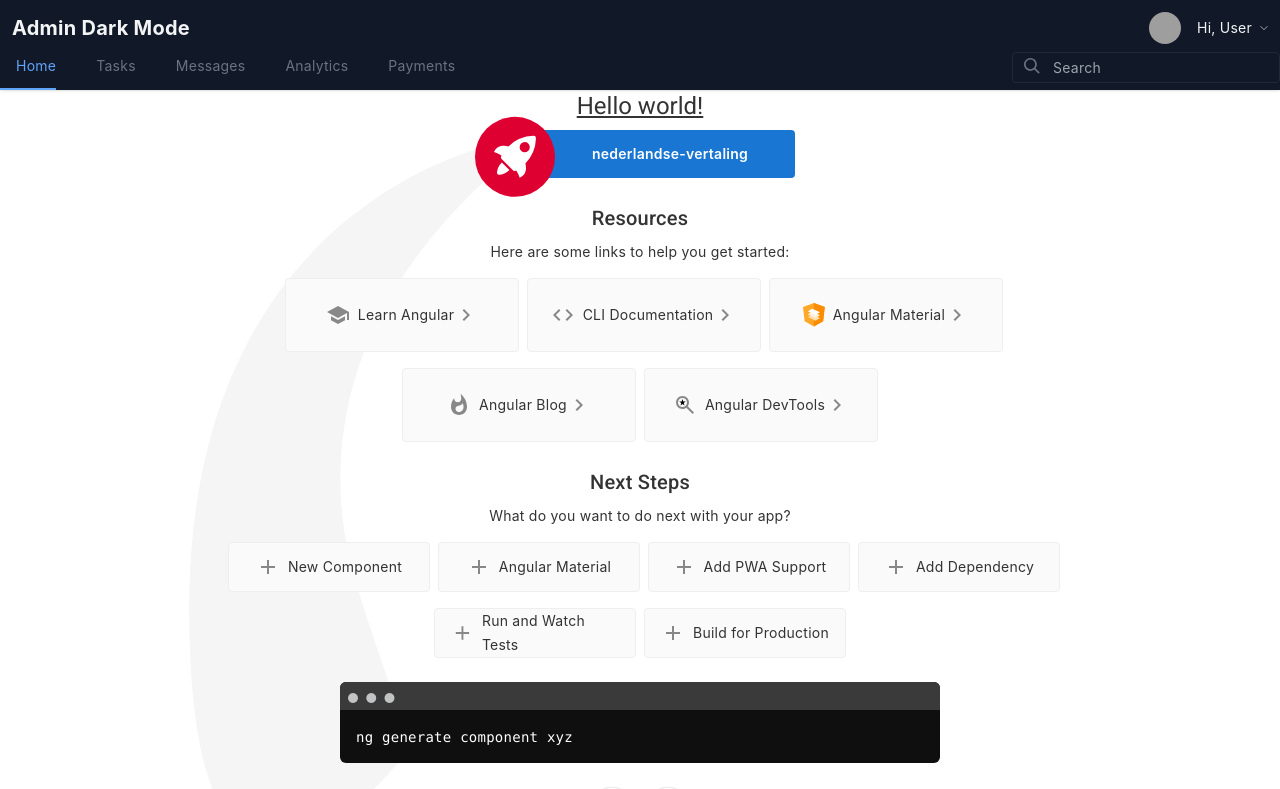
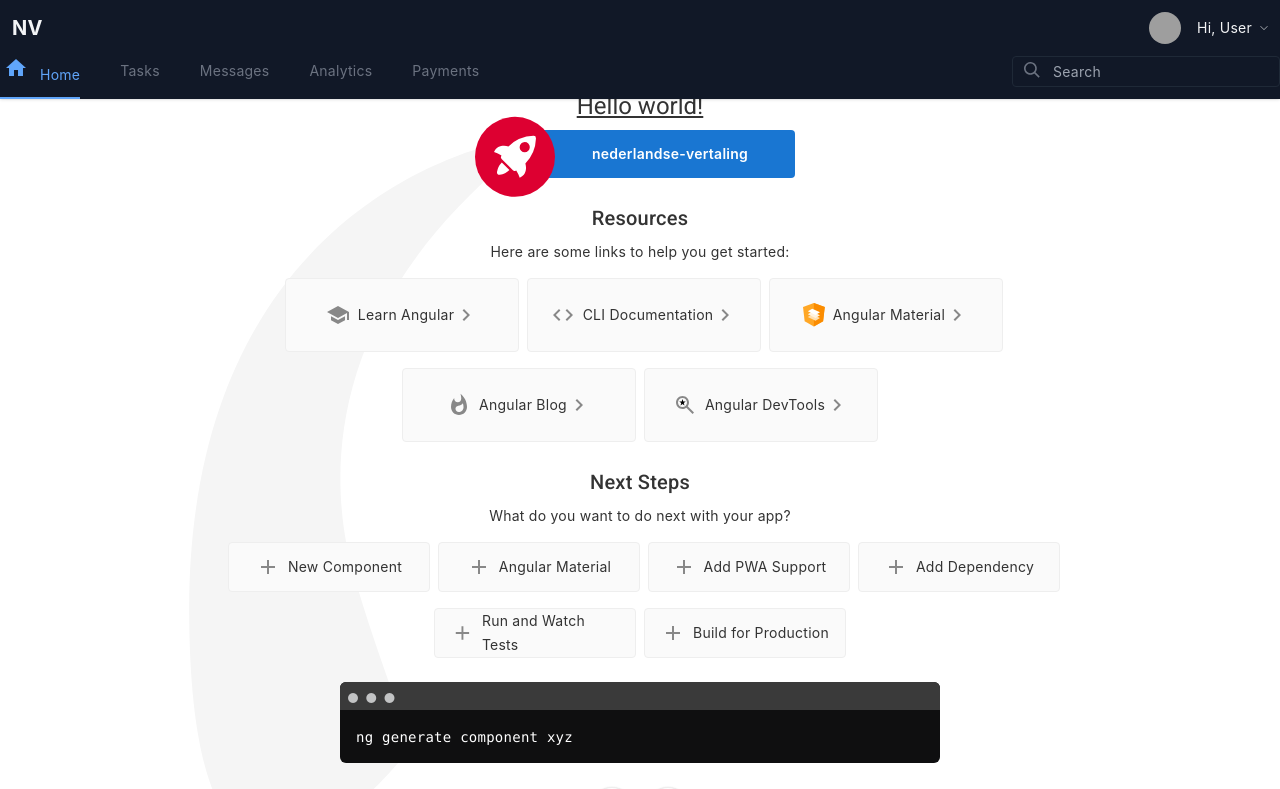
Before and after one commit to HeinDiez/nederlandse-vertaling, an Angular app: page / in a window 1280 px wide. Shown: the top 789 px of the page. Built offline with nearby package versions, Linux system fonts and the light colour scheme; grey boxes are pictures that could not be loaded.

Commit message:
added icon module and added into navigation.

```diff
--- a/src/app/app.module.ts
+++ b/src/app/app.module.ts
@@ -10,6 +10,8 @@
 import { HomepageComponent } from './component/homepage/homepage.component';
 import { AboutComponent } from './page/about/about.component';
 import { NavigationComponent } from './component/navigation/navigation.component';
+
+import {MatIconModule} from '@angular/material/icon';
 
 @NgModule({
   declarations: [
@@ -24,7 +26,8 @@
   imports: [
     BrowserModule,
     AppRoutingModule,
-    BrowserAnimationsModule
+    BrowserAnimationsModule,
+    MatIconModule
   ],
   providers: [],
   bootstrap: [AppComponent]
--- a/src/app/component/navigation/navigation.component.html
+++ b/src/app/component/navigation/navigation.component.html
@@ -1,11 +1,10 @@
 <nav id="header" class="bg-gray-900 fixed w-full z-10 top-0 shadow">
-
 
     <div class="w-full container mx-auto flex flex-wrap items-center mt-0 pt-3 pb-3 md:pb-0">
 
         <div class="w-1/2 pl-2 md:pl-0">
             <a class="text-gray-100 text-base xl:text-xl no-underline hover:no-underline font-bold"  href="#">
-                <i class="fas fa-moon text-blue-400 pr-3"></i> Admin Dark Mode
+                <i class="fas fa-moon text-blue-400 pr-3"></i> NV
             </a>
         </div>
         <div class="w-1/2 pr-0">
@@ -40,8 +39,9 @@
         <div class="w-full flex-grow lg:flex lg:items-center lg:w-auto hidden lg:block mt-2 lg:mt-0 bg-gray-900 z-20" id="nav-content">
             <ul class="list-reset lg:flex flex-1 items-center px-4 md:px-0">
                 <li class="mr-6 my-2 md:my-0">
-                    <a href="#" class="block py-1 md:py-3 pl-1 align-middle text-blue-400 no-underline hover:text-gray-100 border-b-2 border-blue-400 hover:border-blue-400">
-                        <i class="fas fa-home fa-fw mr-3 text-blue-400"></i><span class="pb-1 md:pb-0 text-sm">Home</span>
+                    <a href="#" class="block py-1 md:py-3 pl-1 align-middle text-blue-400 no-underline hover:text-gray-100 border-b-2 border-blue-400 hover:border-blue-400 justify-self-center">
+                        <mat-icon class="mr-3" aria-hidden="false" aria-label="Example home icon" fontIcon="home"></mat-icon>
+                        <span class="pb-1 md:pb-0 text-sm">Home</span>
                     </a>
                 </li>
                 <li class="mr-6 my-2 md:my-0">
```
